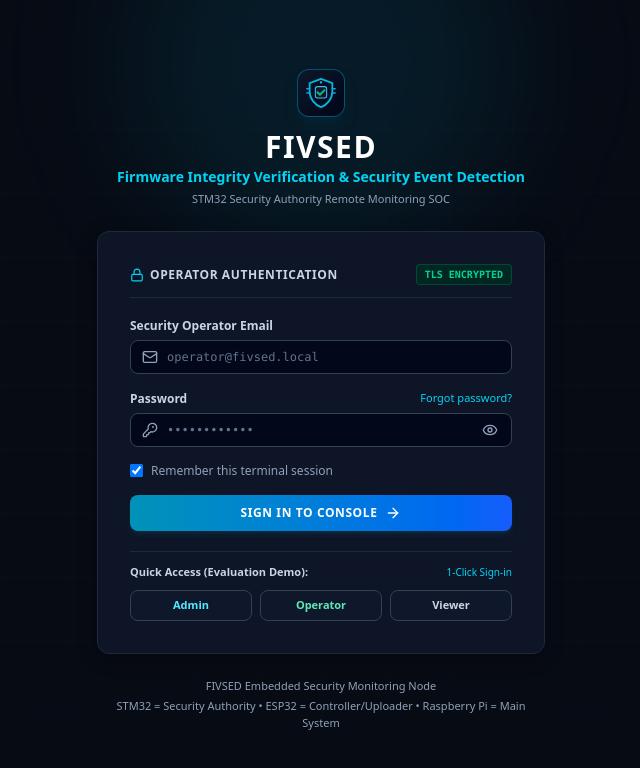
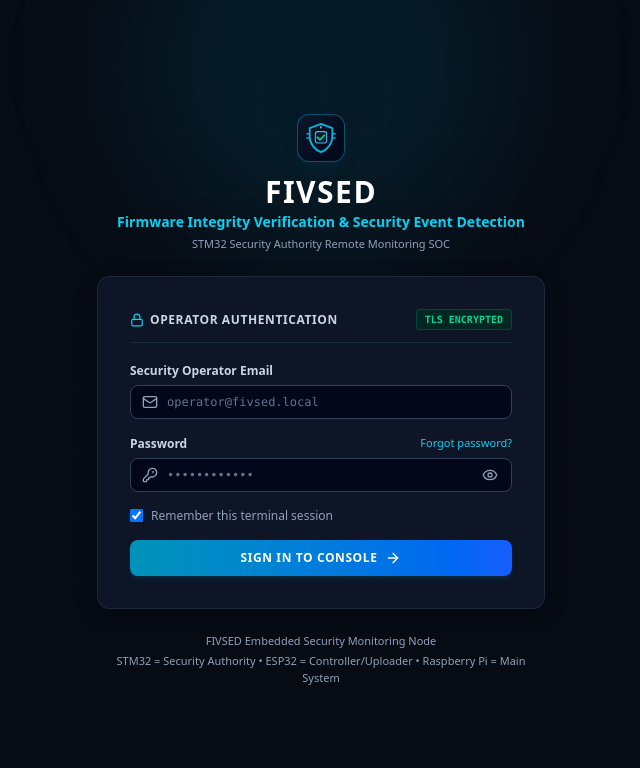
Before and after one commit to vickyadityaraj/FIVSED, a Next.js app: page /login in a window 1280 px wide. Shown: the top 768 px of the page, without its empty margins (319-959 px from the left). Built offline with nearby package versions, Linux system fonts and the light colour scheme; no server answers; the database is empty.

Commit message:
Remove 1-click evaluation demo login buttons from login page

```diff
--- a/app/login/page.tsx
+++ b/app/login/page.tsx
@@ -15,7 +15,6 @@ import {
 } from 'lucide-react';
 import { FivsedLogo } from '@/components/ui/FivsedLogo';
 import { useAuth } from '@/lib/context/auth-context';
-import { UserRole } from '@/types/fivsed';
 
 export default function LoginPage() {
   const router = useRouter();
@@ -42,19 +41,6 @@ export default function LoginPage() {
       }
     } catch {
       setError('An unexpected network error occurred.');
-    } finally {
-      setLoading(false);
-    }
-  };
-
-  const handleQuickDemoLogin = async (role: UserRole) => {
-    setError(null);
-    setLoading(true);
-    try {
-      await login(undefined, undefined, role);
-      router.push('/dashboard');
-    } catch {
-      setError('Failed to log in with demo account.');
     } finally {
       setLoading(false);
     }
@@ -192,38 +178,6 @@ export default function LoginPage() {
               )}
             </button>
           </form>
-
-          {/* Quick Demo Credentials Access */}
-          <div className="pt-3 border-t border-slate-800 space-y-2.5">
-            <div className="flex items-center justify-between text-[11px] text-slate-400">
-              <span className="font-semibold text-slate-300">Quick Access (Evaluation Demo):</span>
-              <span className="text-[10px] text-cyan-400">1-Click Sign-in</span>
-            </div>
-
-            <div className="grid grid-cols-3 gap-2">
-              <button
-                type="button"
-                onClick={() => handleQuickDemoLogin('admin')}
-                className="py-1.5 px-2 rounded-lg bg-slate-900 hover:bg-slate-800 border border-slate-700 text-[11px] font-semibold text-cyan-300 transition-colors text-center"
-              >
-                Admin
-              </button>
-              <button
-                type="button"
-                onClick={() => handleQuickDemoLogin('security_operator')}
-                className="py-1.5 px-2 rounded-lg bg-slate-900 hover:bg-slate-800 border border-slate-700 text-[11px] font-semibold text-emerald-300 transition-colors text-center"
-              >
-                Operator
-              </button>
-              <button
-                type="button"
-                onClick={() => handleQuickDemoLogin('viewer')}
-                className="py-1.5 px-2 rounded-lg bg-slate-900 hover:bg-slate-800 border border-slate-700 text-[11px] font-semibold text-slate-300 transition-colors text-center"
-              >
-                Viewer
-              </button>
-            </div>
-          </div>
         </div>
 
         {/* Security Notice Footer */}
```
